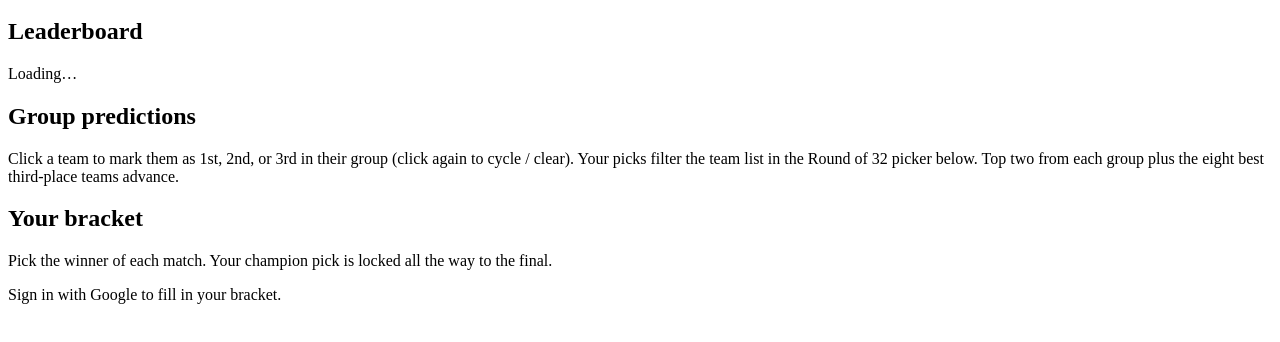
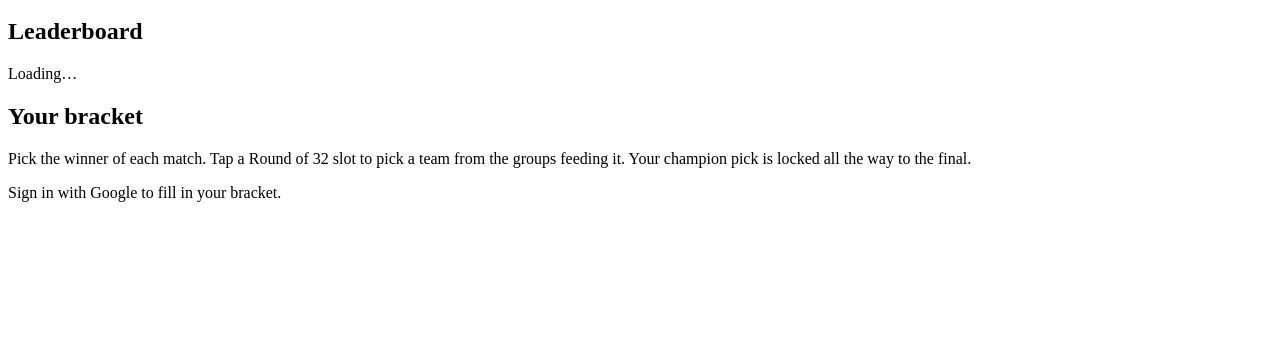
Before and after one commit to Bijankc/worldcuptiesheet, a website with bundled scripts: page index.html in a window 1280 px wide. Shown: the part 100-442 px from the top of the page. Built offline with nearby package versions, Linux system fonts and the light colour scheme; a script that the page names is missing.

Commit message:
Remove standalone group reference panel

```diff
--- a/index.html
+++ b/index.html
@@ -31,15 +31,11 @@
 
       <section id="view-bracket" class="view hidden">
         <div class="panel">
-          <h2>Group predictions</h2>
-          <p class="muted">Click a team to mark them as 1st, 2nd, or 3rd in their group (click again to cycle / clear). Your picks filter the team list in the Round of 32 picker below. Top two from each group plus the eight best third-place teams advance.</p>
-          <div id="groups-container" class="groups"></div>
-        </div>
-        <div class="panel">
           <h2>Your bracket</h2>
           <p class="muted" id="bracket-help">
-            Pick the winner of each match. Your champion pick is locked all the
-            way to the final.
+            Pick the winner of each match. Tap a Round of 32 slot to pick a
+            team from the groups feeding it. Your champion pick is locked all
+            the way to the final.
           </p>
           <div id="bracket-container">
             <p class="muted">Sign in with Google to fill in your bracket.</p>
```
